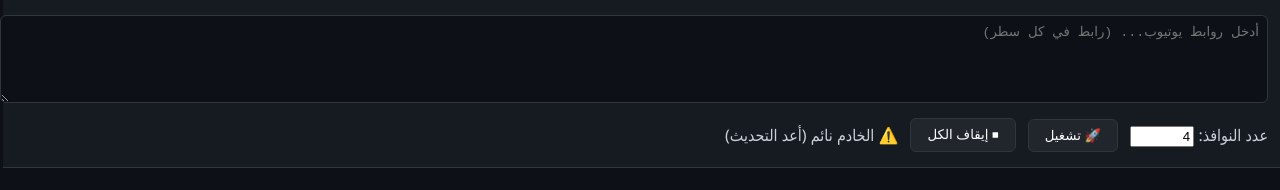
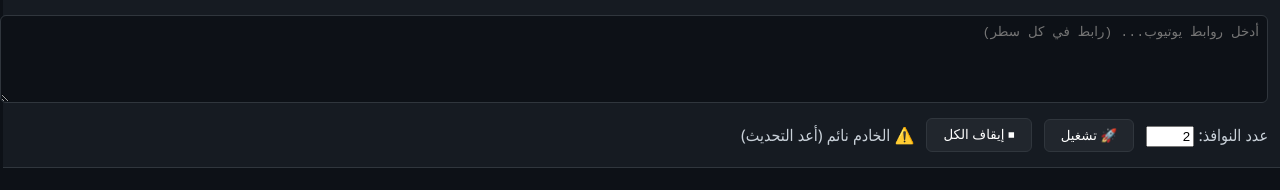
Before and after one commit to koreaone10-del/hydraview-ultimate, a plain HTML site: page index.html in a window 1280 px wide. Drawn offline with Linux system fonts and the light colour scheme; no server answers.

Commit message:
Change default window count from 4 to 2

```diff
--- a/index.html
+++ b/index.html
@@ -10,7 +10,7 @@
     <div id="controls">
         <textarea id="urlsInput" placeholder="أدخل روابط يوتيوب... (رابط في كل سطر)"></textarea>
         <div class="row">
-            <label>عدد النوافذ: <input type="number" id="countInput" value="4" min="1" max="200"></label>
+            <label>عدد النوافذ: <input type="number" id="countInput" value="2" min="1" max="4"></label>
             <button id="launchBtn">🚀 تشغيل</button>
             <button id="stopBtn">⏹ إيقاف الكل</button>
             <span id="proxyStats">البروكسيات: 0</span>
```
